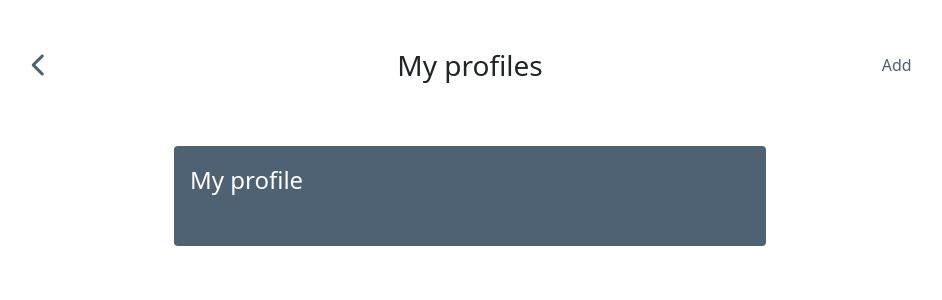
After one commit to patriciohuang/syncpro, a Flask app: page /profile-lists in a window 1280 px wide. The commit adds this page. Shown: the top 300 px of the page, without its empty margins (170-1112 px from the left). Run offline with Flask 3, Linux system fonts and the light colour scheme; a user stored in the database is signed in; data comes from the database, SQL or seed files in the repository; both versions use the stored data as it was after the commit; some libraries are stand-ins or nearby versions.

```diff
--- a/app.py
+++ b/app.py
@@ -3,9 +3,9 @@ from flask_session import Session
 
 from helpers import login_required
 from auth import login, logout, register
-from contact import contact_list, delete_contact
+from contact import contact_list
 from list import index, add_list, delete_list, edit_list
-from profiles import profile_detail, edit_profile
+from profiles import profile_detail, edit_profile, add_profile, delete_profile, profile_lists
 
 # Configure application
 app = Flask(__name__, static_folder="static")
@@ -43,7 +43,7 @@ def add_list_route():
 def edit_list_route(list_id):
     return edit_list(list_id)
 
-"LIST DELETE"
+"DELETE LIST"
 @app.route("/delete-list/<int:list_id>")
 @login_required
 def delete_list_route(list_id):
@@ -51,6 +51,12 @@ def delete_list_route(list_id):
 
 
 # PROFILE
+"PROFILE LISTS"
+@app.route("/profile-lists")
+@login_required
+def profile_lists_route():
+    return profile_lists()
+
 "PROFILE DETAIL"
 @app.route("/profile-detail/<int:profile_id>")
 @login_required
@@ -63,6 +69,17 @@ def profile_detail_route(profile_id):
 def edit_profile_route(profile_id):
     return edit_profile(profile_id)
 
+"ADD PROFILE"
+@app.route("/add-profile", methods=["GET", "POST"])
+@login_required
+def add_profile_route():
+    return add_profile()
+
+"DELETE PROFILE"
+@app.route("/delete-profile/<int:profile_id>")
+@login_required
+def delete_profile_route(profile_id):
+    return delete_profile(profile_id)
 
 # CONTACT LIST
 "CONTACTS LISTS"
@@ -89,11 +106,11 @@ def contact_list_route(list_id):
 # def add_contact_route(list_id):
 #     return add_contact(list_id)
 
-"CONTACT DELETE"
-@app.route("/delete-contact/<int:contact_id>")
-@login_required
-def delete_contact_route(contact_id):
-    return delete_contact(contact_id)
+# "CONTACT DELETE"
+# @app.route("/delete-contact/<int:contact_id>")
+# @login_required
+# def delete_contact_route(contact_id):
+#     return delete_contact(contact_id)
 
 # AUTH
 "LOGIN"
--- a/profiles.py
+++ b/profiles.py
@@ -4,6 +4,53 @@ from urllib.parse import urlsplit
 
 db = SQL("sqlite:///syncpro.db")
 
+def profile_lists():
+    user_id = session["user_id"]
+    profiles = db.execute("SELECT * FROM profiles WHERE user_id = ?", user_id)
+
+    return render_template("profile-lists.html", profiles=profiles)
+
+def profile_detail(profile_id):
+    profile = db.execute("SELECT * FROM profiles WHERE id = ?", profile_id)
+    profile_id = profile[0]["id"]
+    links = db.execute("SELECT * FROM profile_links WHERE profile_id = ?", profile_id)
+
+    return render_template("profile-detail.html", links=links, profile=profile, profile_id=profile_id)
+
+def add_profile():
+    user_id = session["user_id"]
+    if request.method == "POST":
+        profilename = request.form.get("profilename").title()
+        firstname = request.form.get("firstname").title()
+        lastname = request.form.get("lastname").title()
+        number = request.form.get("number")
+        address = request.form.get("address")
+        email = request.form.get("email")
+        image = 'static/user-avatar.png'
+
+        db.execute(
+            "INSERT INTO profiles (profile_name, first_name, last_name, number, address, email, image, user_id) VALUES (?, ?, ?, ?, ?, ?, ?, ?)",
+            profilename,
+            firstname,
+            lastname,
+            number,
+            address,
+            email,
+            image,
+            user_id,
+        )
+
+        profile_id = db.execute("SELECT id FROM profiles ORDER BY id DESC LIMIT 1")
+        profile_id = profile_id[0]["id"]
+        for key, value in request.form.items():
+            if key.startswith("url"):
+                link_url = value
+                parsed_url = urlsplit(link_url)
+                link_type = parsed_url.netloc
+                db.execute("INSERT INTO profile_links (profile_id, link_type, link_url) VALUES (?, ?, ?)", profile_id, link_type, link_url)
+        return redirect(f"/")
+    else:
+        return render_template("add-profile.html")
 
 def edit_profile(profile_id):
     profile = db.execute("SELECT * FROM profiles WHERE id = ?", profile_id)
@@ -43,10 +90,11 @@ def edit_profile(profile_id):
     else:
         return render_template("edit-profile.html", profile=profile[0], profile_id=profile_id, links=links)
 
-
-def profile_detail(profile_id):
-    profile = db.execute("SELECT * FROM profiles WHERE id = ?", profile_id)
-    profile_id = profile[0]["id"]
-    links = db.execute("SELECT * FROM profile_links WHERE profile_id = ?", profile_id)
-
-    return render_template("profile-detail.html", links=links, profile=profile, profile_id=profile_id)
+def delete_profile(profile_id):
+    if profile_id:
+        db.execute("DELETE FROM profile_links WHERE profile_id = ?", profile_id)
+        db.execute("DELETE FROM lists_profiles WHERE profile_id = ?", profile_id)
+        db.execute("DELETE FROM profiles WHERE id = ?", profile_id)
+        return redirect(f"/")
+    else:
+        return redirect("/error")
--- a/static/styles.css
+++ b/static/styles.css
@@ -61,7 +61,7 @@ a, a:active, a:hover {
     height: 100px;
     background-color: #4F6273;
 }
-.profile-card h3 {
+.profile-card p {
     color: white;
 }
 @media (max-width: 768px) {
--- a/templates/contact-list.html
+++ b/templates/contact-list.html
@@ -4,7 +4,7 @@
     <div class="container-fluid">
         <a href="/">
             <i class="fa-solid fa-chevron-left fa-xl me-2"></i>
-            List
+            Lists
         </a>
     </div>
     <div class="container-fluid">
--- a/templates/layout.html
+++ b/templates/layout.html
@@ -55,13 +55,19 @@
         }
         // For ADD FORM and EDIT FORM to validate the form before submit
         function validateForm() {
+            let profilename = document.getElementById("profilename").value;
             let firstname = document.getElementById("firstname").value;
             let isValid = true;
 
+            document.getElementById("profilename-error").textContent = "";
             document.getElementById("firstname-error").textContent = "";
 
+            if (!profilename) {
+                document.getElementById("profilename-error").textContent = "Please enter a profile name.";
+                isValid = false;
+            }
             if (!firstname) {
-                document.getElementById("firstname-error").textContent = "Please enter a name.";
+                document.getElementById("firstname-error").textContent = "Please enter a first name.";
                 isValid = false;
             }
 
--- a/templates/profile-detail.html
+++ b/templates/profile-detail.html
@@ -62,12 +62,12 @@
                     <i class="fa-solid fa-trash-can"></i>
                     Delete
                 </button>
-                {% set data = contact %}
+                {% set data = data %}
                 {% include "modal.html" %}
                 <script>
                     document.addEventListener("DOMContentLoaded", function () {
-                        document.querySelector("#delete-link-{{ contact.id }}").href = "/delete-contact/{{ contact.id }}";
-                        document.querySelector("#item-{{ contact.id }}").textContent = "{{ contact.first_name }}";
+                        document.querySelector("#delete-link-{{ data.id }}").href = "/delete-profile/{{ data.id }}";
+                        document.querySelector("#item-{{ data.id }}").textContent = "{{ data.first_name }}";
                     });
                 </script>
             {% endfor %}
--- /dev/null
+++ b/templates/profile-lists.html
@@ -0,0 +1,33 @@
+{% extends "layout.html" %}
+
+{% block nav %}
+    <div class="container-fluid">
+      <a href="/">
+          <i class="fa-solid fa-chevron-left fa-xl me-2"></i>
+      </a>
+    </div>
+    <div class="container-fluid">
+      <p class="logo fs-3">My profiles</p>
+    </div>
+    <div class="container-fluid">
+      <a href="/add-profile">Add</a>
+    </div>
+{% endblock %}
+
+{% block main %}
+    <section>
+        <div class="mb-5">
+            {% for profile in profiles %}
+            <div class="container px-4">
+                <div class="d-flex justify-content-between rounded p-3 mb-2 profile-card">
+                    <a href="profile-detail/{{ profile.id }}" class="d-flex w-100">
+                        <div class="profile-body">
+                            <p class="m-0 fs-4">{{ profile.profile_name }}</p>
+                        </div>
+                    </a>
+                </div>
+            </div>
+            {% endfor %}
+        </div>
+    </section>
+{% endblock %}
```
Also changed, not shown: contact.py (+9 -9 lines), list.py (+5 -2 lines), templates/add-profile.html (renamed from templates/add-contact.html, +12 -7 lines), templates/edit-profile.html (+23 -0 lines), templates/index.html (+10 -7 lines), syncpro.db.
